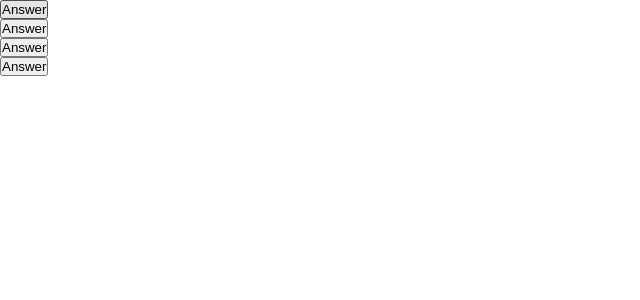
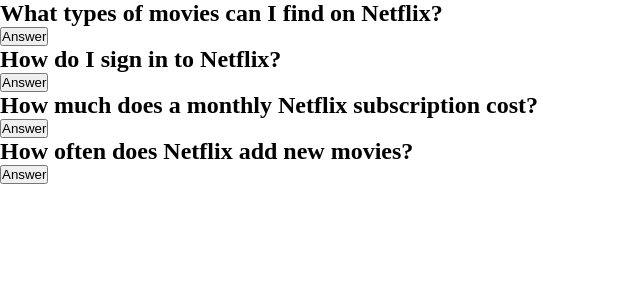
Before and after one commit to MikeMikeRx/Netflix-my-app, a React (Create React App) app: page / in a window 1280 px wide. Shown: the top 300 px of the page, without its empty margins (0-640 px from the left). Built offline with nearby package versions, Linux system fonts and the light colour scheme.

Commit message:
Display questions using reusable Question component

```diff
--- a/src/App.js
+++ b/src/App.js
@@ -3,10 +3,11 @@
 
 const App = () =>{
   return <div>
-    <Question />
-    <Question />
-    <Question />
-    <Question />
+    {
+      questions.map( (oneQuestion) => {
+        return <Question key={oneQuestion.id} {...oneQuestion}/>
+      })
+    }
   </div>
 
 }
```
